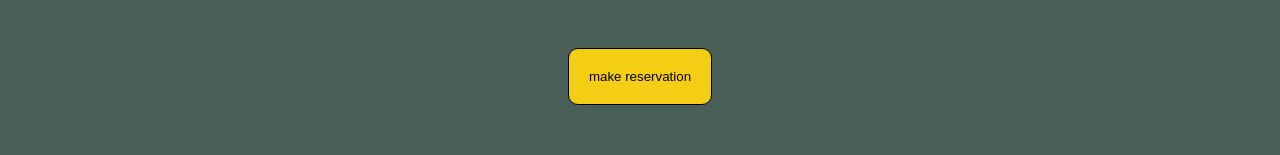
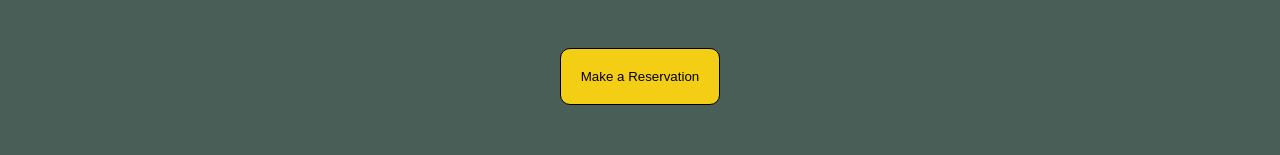
Before and after one commit to sithum-sathsara145/capstone-project, a React (Create React App) app in the folder capstone/: page /Reservations in a window 1280 px wide. Shown: the part 559-714 px from the top of the page. Built offline with nearby package versions, Linux system fonts and the light colour scheme.

Commit message:
adding unit tests

```diff
--- a/capstone/src/components/Reservations.js
+++ b/capstone/src/components/Reservations.js
@@ -15,7 +15,7 @@ function Reservations(props){
         return setDate(e.target.value)
     }
     //const  availableTimes = ["17:00",'18:00',"19:00","20:00",'21:00','22:00']
-    const timeslots = props.availableTimes.map((times)=> {return <option>{times}</option>})
+    const timeslots = props.availableTimes?.map((times)=> {return <option>{times}</option>})
     return(
         <div className="reserve">
             <h1 style={{textAlign: "center"}}>
@@ -47,7 +47,7 @@ function Reservations(props){
                     <option>Annivesary</option>
                     <option>Birth day</option>
                 </select>
-                <button type="submit" onClick={eventhandler}>make reservation</button>
+                <button id="submitbtn" type="submit" onClick={eventhandler} data-testid="submitbtn">Make a Reservation</button>
             </form>
         </div>
     )
```
Also changed, not shown: 1 other file (tests, documents, lock files or other folders).
